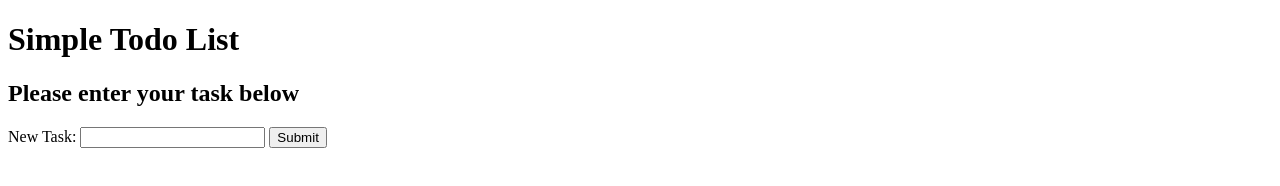
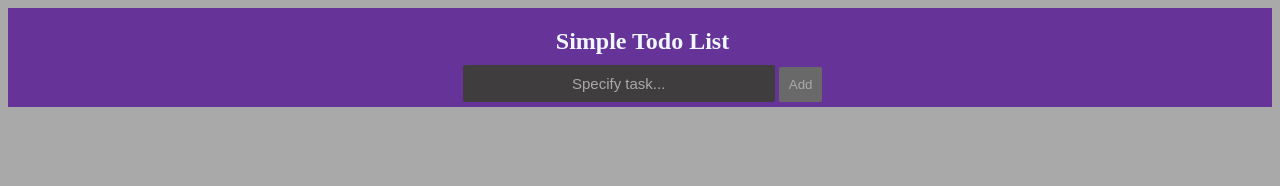
Before and after one commit to dokuritsu/ToDoList-JS, a plain HTML site: page index.html in a window 1280 px wide. Drawn offline with Linux system fonts and the light colour scheme.

Commit message:
adding CSS

```diff
--- a/index.html
+++ b/index.html
@@ -1,12 +1,15 @@
 <!DOCTYPE html>
+<head>
+  <script type="text/javascript" src="index.js"></script>
+  <link rel="stylesheet" href="style.css" />
+</head>
 <html>
-  <script src="index.js"></script>
-  <h1>Simple Todo List</h1>
-  <h2>Please enter your task below</h2>
+  <div class="intro">
+    <h1 id="title">Simple Todo List</h1>
 
-  <label for="enterTask">New Task:</label>
-  <input type="text" id="enterTask" />
-  <button onclick="newTask()">Submit</button>
+    <input type="text" id="enterTask" placeholder="Specify task..." />
+    <button onclick="newTask()" id="addTask">Add</button>
+  </div>
 
   <ul id="unorderedTasks"></ul>
 </html>
--- a/index.js
+++ b/index.js
@@ -1,8 +1,8 @@
 function newTask() {
-  // Create a un ordered list
+  // Create a list item
   var li = document.createElement("li");
 
-  // Grab input
+  // Grab input value from user
   var inputVal = document.getElementById("enterTask").value;
 
   // Create task & add to unordered list
--- /dev/null
+++ b/style.css
@@ -0,0 +1,51 @@
+* {
+  text-align: center;
+  box-sizing: border-box;
+}
+
+body {
+  background-color: darkgrey;
+}
+
+ul {
+  margin: 0;
+  padding: 0;
+}
+
+::placeholder {
+  color: darkgray;
+}
+
+.intro {
+  background-color: rebeccapurple;
+  padding: 10px 5px 5px 10px;
+}
+
+#title {
+  margin: 0;
+  padding: 10px;
+  color: aliceblue;
+  font-size: x-large;
+}
+
+#enterTask {
+  margin: 0;
+  padding: 10px;
+  background-color: rgb(63, 61, 61);
+  border-radius: 2px;
+  border: none;
+  width: 25%;
+  font-size: 15px;
+  color: darkgrey;
+  /* Note: Remove highlight when focused by clicking */
+  outline: none;
+}
+
+#addTask {
+  margin: 0;
+  padding: 10px;
+  background-color: dimgray;
+  border-radius: 2px;
+  border: none;
+  color: darkgray;
+}
```
